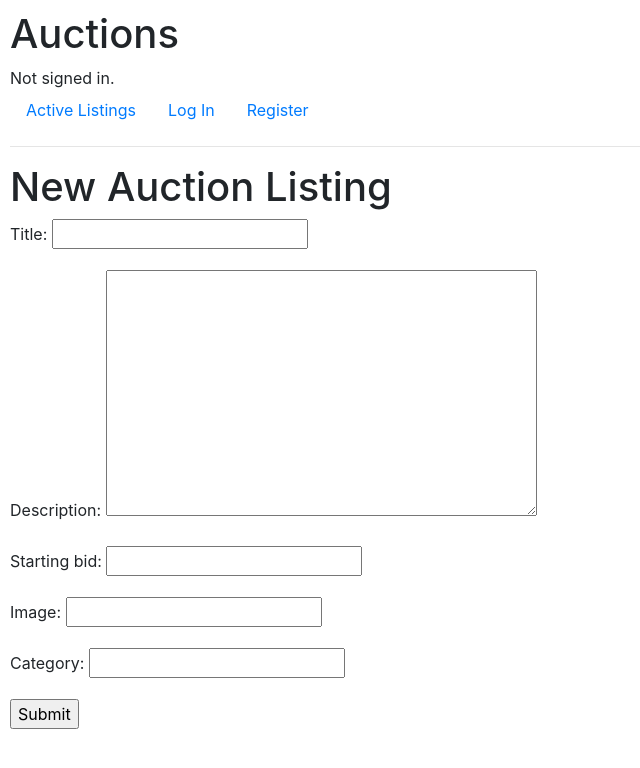
After one commit to languephone/Web50-Commerce, a Django app: page /new_listing in a window 1280 px wide. The commit adds this page. Shown: the top 768 px of the page, without its empty margins (0-640 px from the left). Run offline with Django 3.2, Linux system fonts and the light colour scheme; some libraries are stand-ins or nearby versions.

Commit message:
Implemented New Listing Creation

```diff
--- a/auctions/models.py
+++ b/auctions/models.py
@@ -10,7 +10,7 @@ class Listings(models.Model):
     title = models.CharField(max_length=64)
     description = models.TextField(max_length=1000)
     starting_bid = models.DecimalField(decimal_places=2, max_digits=9)
-    image = models.URLField()
+    image = models.URLField(blank=True)
     category = models.CharField(max_length=64)
     seller = models.ForeignKey(User, on_delete=models.CASCADE, related_name="seller_listings")
 
--- a/auctions/templates/auctions/layout.html
+++ b/auctions/templates/auctions/layout.html
@@ -22,6 +22,9 @@
             </li>
             {% if user.is_authenticated %}
                 <li class="nav-item">
+                    <a class="nav-link" href="{% url 'new_listing' %}">Create Listing</a>
+                </li>
+                <li class="nav-item">
                     <a class="nav-link" href="{% url 'logout' %}">Log Out</a>
                 </li>
             {% else %}
--- /dev/null
+++ b/auctions/templates/auctions/new_listing.html
@@ -0,0 +1,14 @@
+{% extends "auctions/layout.html" %}
+
+{% block body %}
+
+<h1>New Auction Listing</h1>
+
+	<form action="{% url 'new_listing' %}" method="post">
+		{% csrf_token %}
+		{{ form.as_p }}
+		<input type="hidden" name="user" value="{{ user }}">
+		<input type="submit">
+	</form>
+
+{% endblock %}
--- a/auctions/urls.py
+++ b/auctions/urls.py
@@ -6,5 +6,6 @@ urlpatterns = [
     path("", views.index, name="index"),
     path("login", views.login_view, name="login"),
     path("logout", views.logout_view, name="logout"),
-    path("register", views.register, name="register")
+    path("register", views.register, name="register"),
+    path("new_listing", views.new_listing, name="new_listing")
 ]
--- a/auctions/views.py
+++ b/auctions/views.py
@@ -3,9 +3,15 @@ from django.db import IntegrityError
 from django.http import HttpResponse, HttpResponseRedirect
 from django.shortcuts import render
 from django.urls import reverse
+from django import forms
 
-from .models import User
+from .models import User, Listings
 
+# Create new form
+class NewListingForm(forms.ModelForm):
+    class Meta:
+        model = Listings
+        fields = ['title', 'description', 'starting_bid', 'image', 'category']
 
 def index(request):
     return render(request, "auctions/index.html")
@@ -61,3 +67,17 @@ def register(request):
         return HttpResponseRedirect(reverse("index"))
     else:
         return render(request, "auctions/register.html")
+
+
+def new_listing(request):
+    if request.method == "POST":
+        listing = NewListingForm(request.POST)
+        new_listing = listing.save(commit=False)
+        new_listing.seller = request.user
+        new_listing.save()
+        return HttpResponseRedirect(reverse("index"))
+
+    # Below code runs when method is "GET"
+    return render(request, "auctions/new_listing.html", {
+        "form": NewListingForm()
+    })
```
